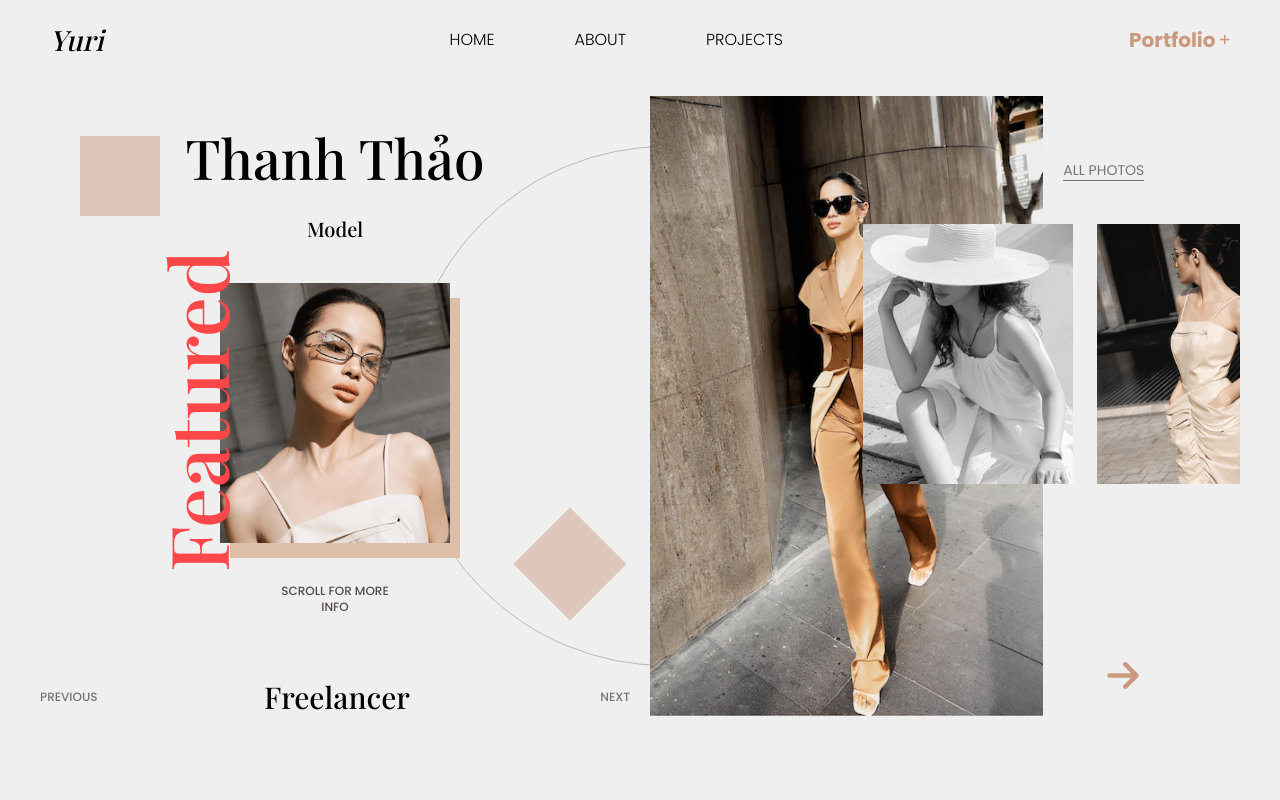
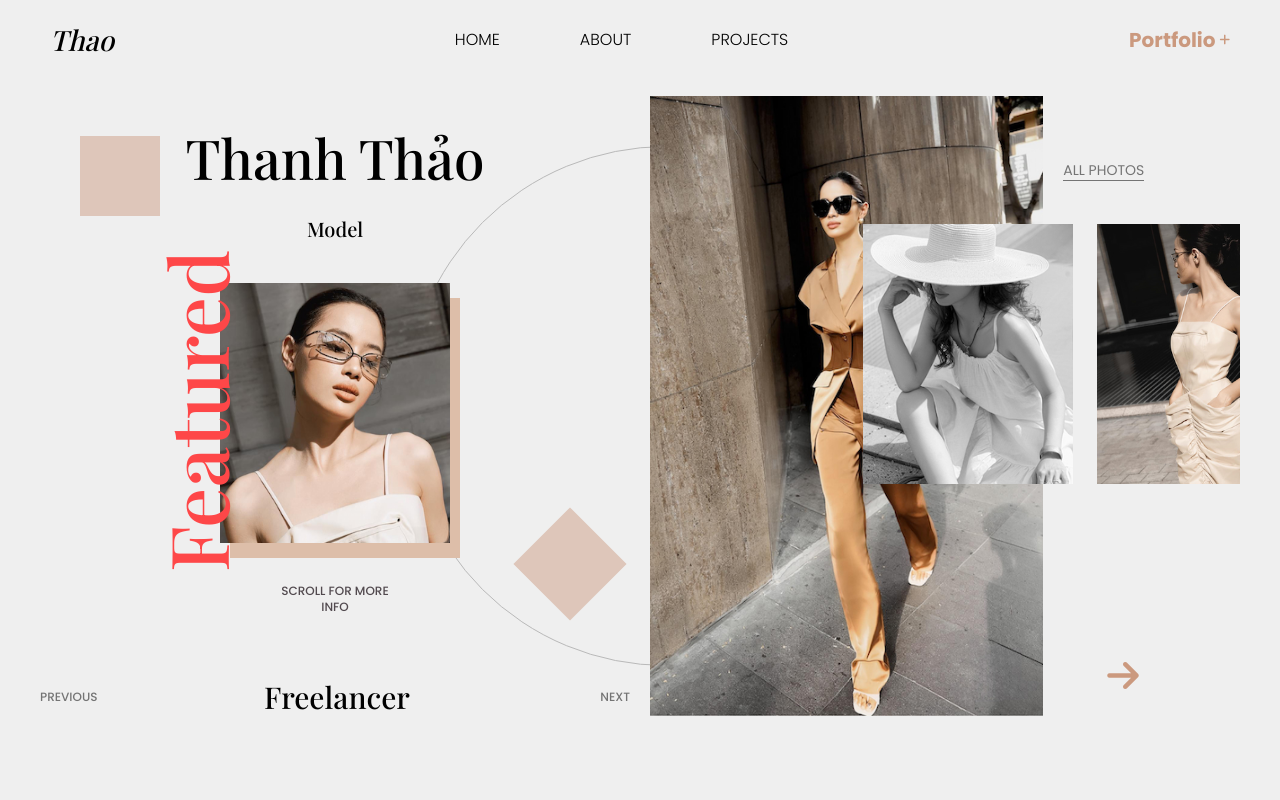
Before and after one commit to IamTPL/model_portfolio, a React (Vite) app: page / in a window 1280 px wide. Shown: the top 800 px of the page. Built offline with nearby package versions, Linux system fonts and the light colour scheme; a web font is replaced by a local one.

Commit message:
update 8/4

```diff
--- a/src/Components/Header/Header.jsx
+++ b/src/Components/Header/Header.jsx
@@ -45,7 +45,7 @@ const Header = () => {
                             window.scrollTo(0, 0);
                         }}
                     >
-                        Yuri
+                        Thao
                     </h1>
                 </HashLink>
 
```
